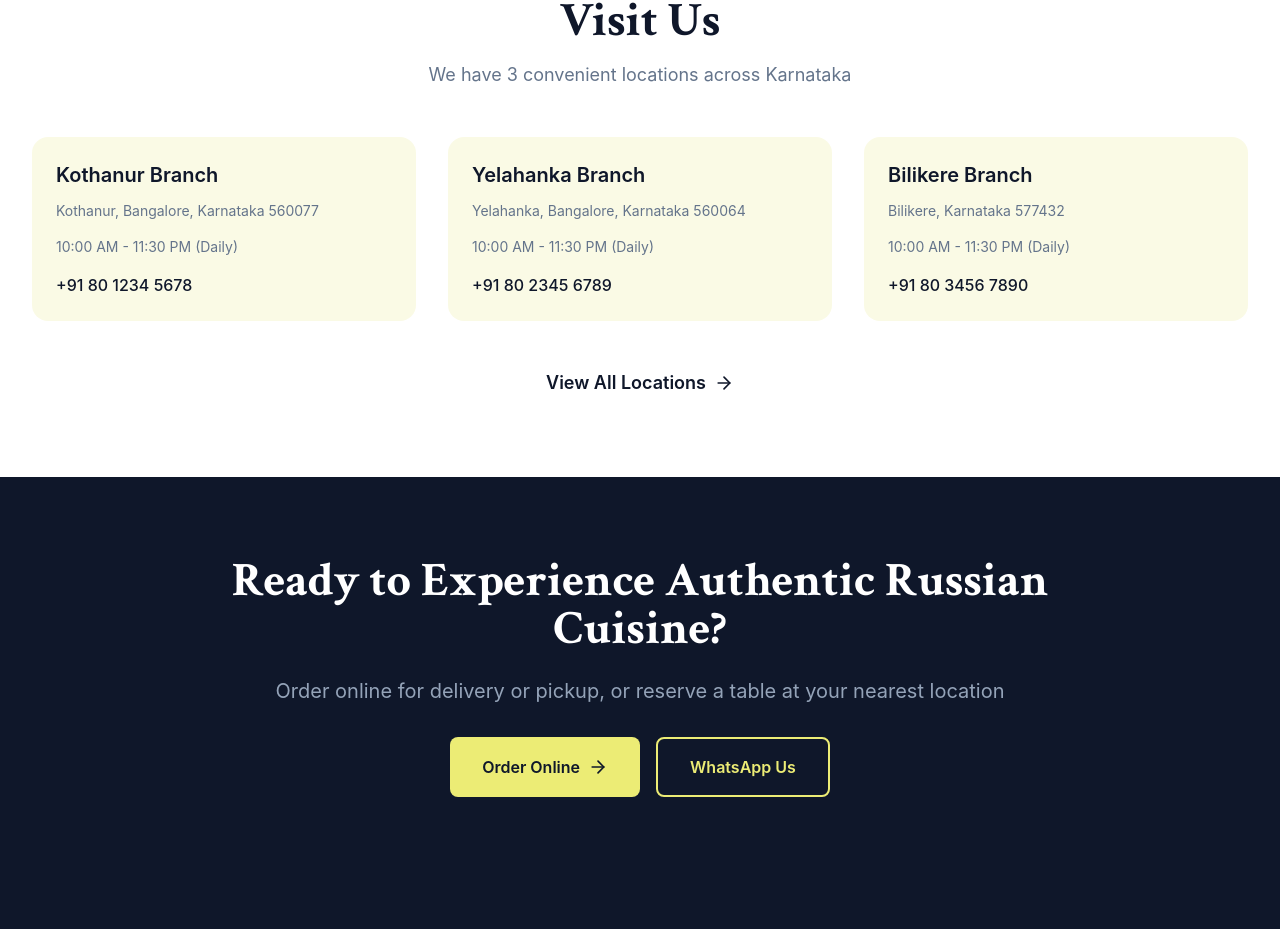
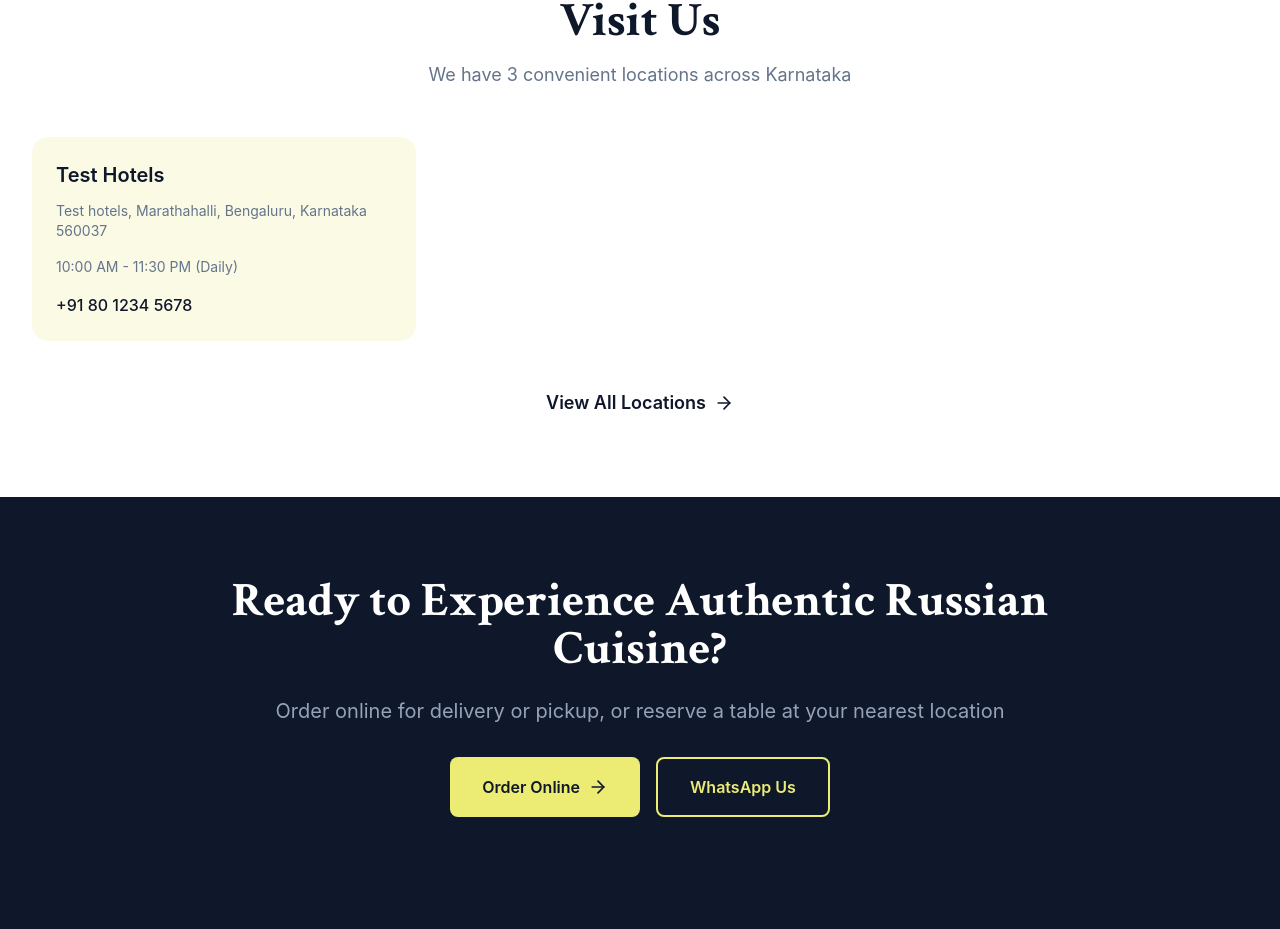
Before and after one commit to shyju2020-1983/Emegent_Test_poj, a React (Create React App) app in the folder frontend/: page / in a window 1280 px wide. Shown: the part 3137-4066 px from the top of the page. Built offline with nearby package versions, Linux system fonts and the light colour scheme.

Commit message:
auto-commit for 0c3f3882-1b86-4a9b-9172-d77015d1f3c0

```diff
--- a/frontend/src/data/mock.js
+++ b/frontend/src/data/mock.js
@@ -112,30 +112,12 @@ export const menuItems = [
 export const locations = [
   {
     id: 1,
-    name: "Kothanur Branch",
-    address: "Kothanur, Bangalore, Karnataka 560077",
+    name: "Test Hotels",
+    address: "Test hotels, Marathahalli, Bengaluru, Karnataka 560037",
     phone: "+91 80 1234 5678",
     hours: "10:00 AM - 11:30 PM (Daily)",
-    mapUrl: "https://maps.google.com/?q=Kothanur,Bangalore",
-    coordinates: { lat: 13.0569, lng: 77.6498 }
-  },
-  {
-    id: 2,
-    name: "Yelahanka Branch",
-    address: "Yelahanka, Bangalore, Karnataka 560064",
-    phone: "+91 80 2345 6789",
-    hours: "10:00 AM - 11:30 PM (Daily)",
-    mapUrl: "https://maps.google.com/?q=Yelahanka,Bangalore",
-    coordinates: { lat: 13.1007, lng: 77.5963 }
-  },
-  {
-    id: 3,
-    name: "Bilikere Branch",
-    address: "Bilikere, Karnataka 577432",
-    phone: "+91 80 3456 7890",
-    hours: "10:00 AM - 11:30 PM (Daily)",
-    mapUrl: "https://maps.google.com/?q=Bilikere,Karnataka",
-    coordinates: { lat: 13.3379, lng: 75.7892 }
+    mapUrl: "https://maps.google.com/?q=Marathahalli,Bengaluru",
+    coordinates: { lat: 12.9591, lng: 77.7026 }
   }
 ];
 
```
